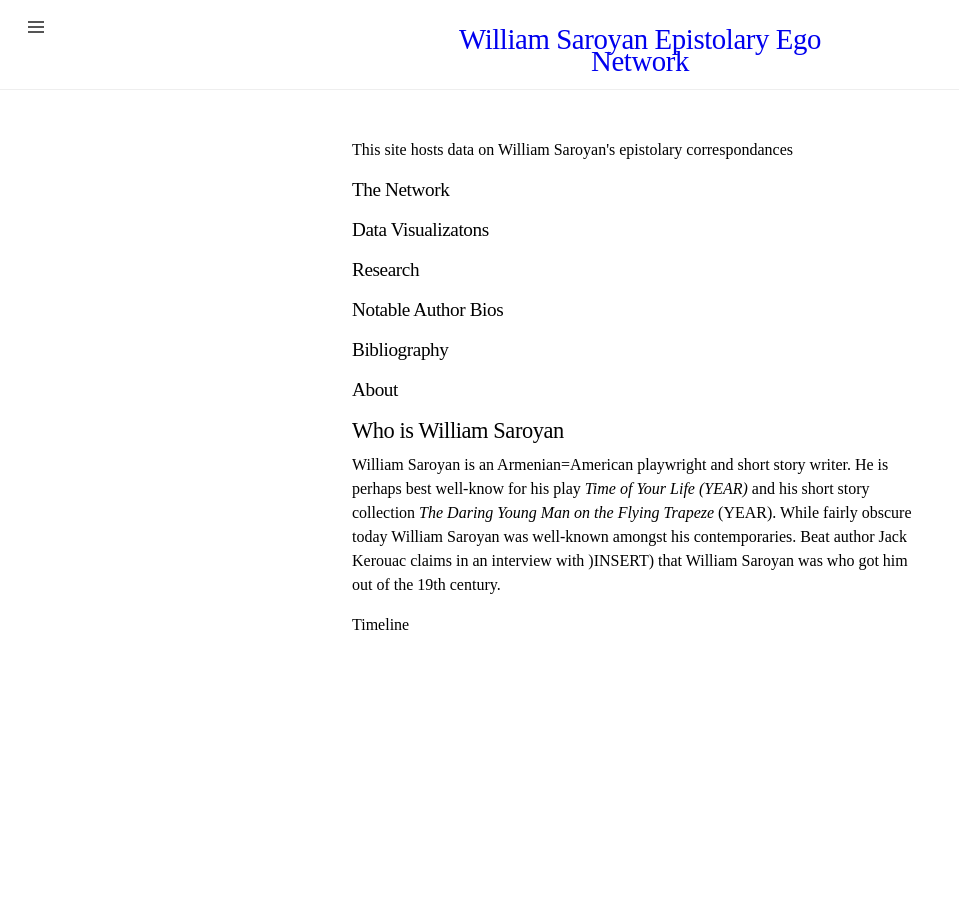
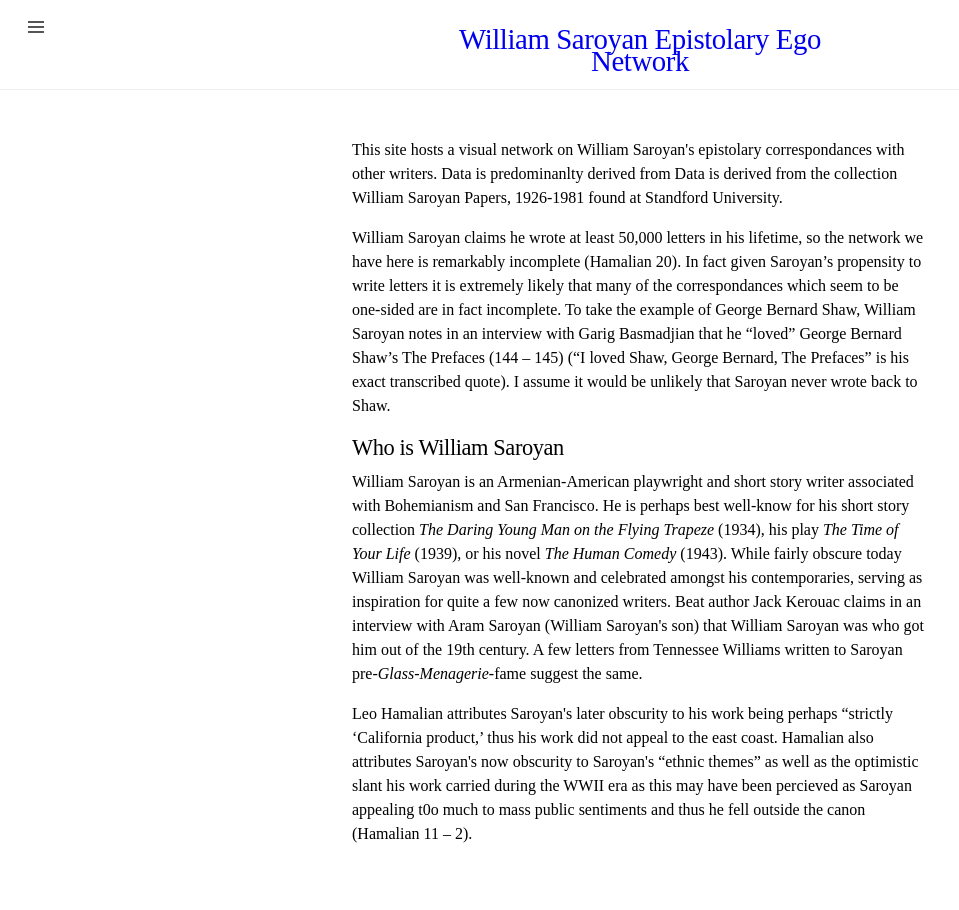
Before and after one commit to alyssa-jorgensen/williamsaroyannetwork, a Jekyll site: the page built from index.markdown, in a window 1280 px wide. Shown: the whole page, without its empty margins (0-959 px from the left). Built offline with Jekyll 4.4.1, drawn with Linux system fonts in a browser that asks for light colours.

Commit message:
Updated the pages

```diff
--- a/index.markdown
+++ b/index.markdown
@@ -6,17 +6,12 @@ layout: default
 ---
 <title>William Saroyan Epistolary Ego Network</title>
 
-<p>This site hosts data on William Saroyan's epistolary correspondances</p>
+<p>This site hosts a visual network on William Saroyan's epistolary correspondances with other writers. Data is predominanlty derived from Data is derived from the collection William Saroyan Papers, 1926-1981 found at Standford University.</p>
 
-<h2>The Network</h2>
-<h2>Data Visualizatons</h2>
-<h2>Research</h2>
-<h2>Notable Author Bios</h2>
-<h2>Bibliography</h2>
-<h2>About</h2>
+<p>William Saroyan claims he wrote at least 50,000 letters in his lifetime, so the network we have here is remarkably incomplete (Hamalian 20). In fact given Saroyan’s propensity to write letters it is extremely likely that many of the correspondances which seem to be one-sided are in fact incomplete. To take the example of George Bernard Shaw, William Saroyan notes in an interview with Garig Basmadjian that he “loved” George Bernard Shaw’s The Prefaces (144 – 145) (“I loved Shaw, George Bernard, The Prefaces” is his exact transcribed quote). I assume it would be unlikely that Saroyan never wrote back to Shaw.</p>
 
 
 <h1>Who is William Saroyan</h1>
-<p>William Saroyan is an Armenian=American playwright and short story writer. He is perhaps best well-know for his play <em>Time of Your Life (YEAR)</em> and his short story collection <em>The Daring Young Man on the Flying Trapeze</em> (YEAR). While fairly obscure today William Saroyan was well-known amongst his contemporaries. Beat author Jack Kerouac claims in an interview with )INSERT) that William Saroyan was who got him out of the 19th century.</p>
+<p>William Saroyan is an Armenian-American playwright and short story writer associated with Bohemianism and San Francisco. He is perhaps best well-know for his short story collection <em>The Daring Young Man on the Flying Trapeze</em> (1934), his play <em>The Time of Your Life</em> (1939), or his novel <em>The Human Comedy</em> (1943). While fairly obscure today William Saroyan was well-known and celebrated amongst his contemporaries, serving as inspiration for quite a few now canonized writers. Beat author Jack Kerouac claims in an interview with Aram Saroyan (William Saroyan's son) that William Saroyan was who got him out of the 19th century. A few letters from Tennessee Williams written to Saroyan pre-<em>Glass-Menagerie</em>-fame suggest the same.</p>
 
-<p>Timeline</p>
+<p>Leo Hamalian attributes Saroyan's later obscurity to his work being perhaps “strictly ‘California product,’ thus his work did not appeal to the east coast. Hamalian also attributes Saroyan's now obscurity to Saroyan's “ethnic themes” as well as the optimistic slant his work carried during the WWII era as this may have been percieved as Saroyan appealing t0o much to mass public sentiments and thus he fell outside the canon (Hamalian 11 – 2).</P>
```
Also changed, not shown: about.markdown (+10 -7 lines).
